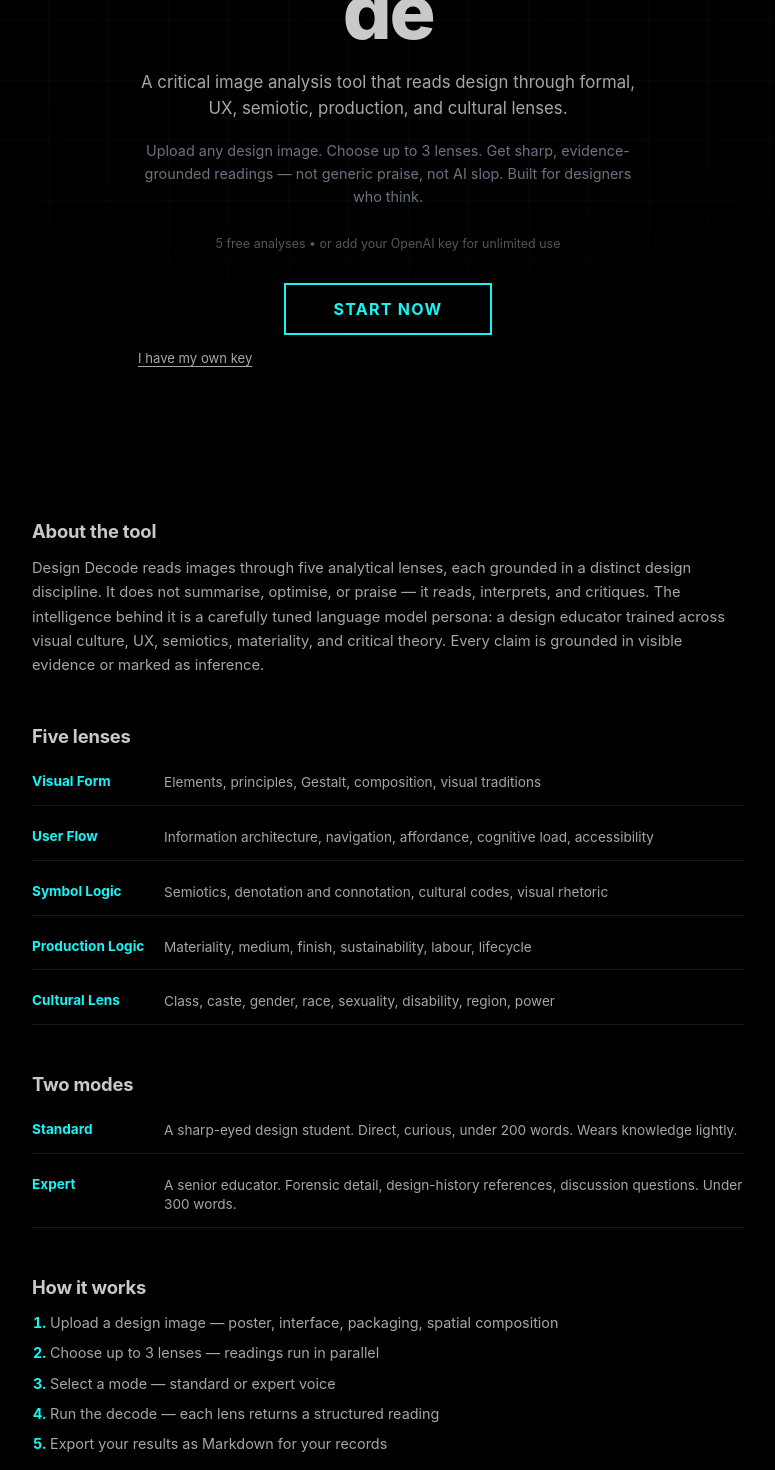
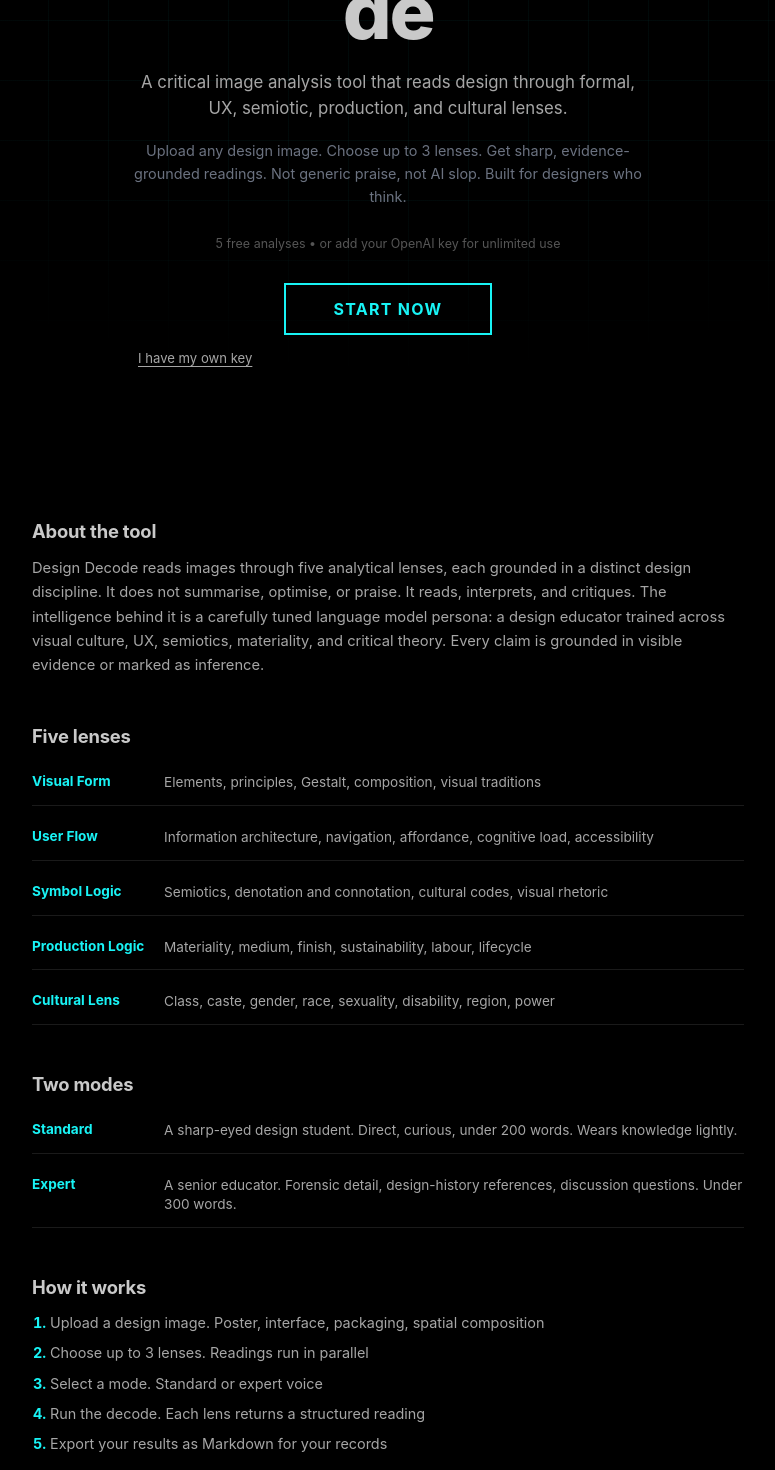
Before and after one commit to theblackyellowarrow/design-decode, a React (Vite) app: page / in a window 1280 px wide. Shown: the part 280-1750 px from the top of the page, without its empty margins (252-1027 px from the left). Built offline with nearby package versions, Linux system fonts and the light colour scheme.

Commit message:
Remove all em dashes from landing page copy

```diff
--- a/src/main.jsx
+++ b/src/main.jsx
@@ -190,7 +190,7 @@
             <p className="landing-eyebrow">dotai presents</p>
             <h1 className="landing-title">Design Dec<span className="landing-o">o</span>de</h1>
             <p className="landing-sub">A critical image analysis tool that reads design through formal, UX, semiotic, production, and cultural lenses.</p>
-            <p className="landing-desc">Upload any design image. Choose up to 3 lenses. Get sharp, evidence-grounded readings — not generic praise, not AI slop. Built for designers who think.</p>
+            <p className="landing-desc">Upload any design image. Choose up to 3 lenses. Get sharp, evidence-grounded readings. Not generic praise, not AI slop. Built for designers who think.</p>
             <p className="landing-meta">5 free analyses • or add your OpenAI key for unlimited use</p>
             <button type="button" className="landing-cta" onClick={() => setShowLanding(false)}>Start Now</button>
             <button type="button" className="landing-key-link" onClick={() => { setShowLanding(false); setShowKeyPrompt(true); }}>I have my own key</button>
@@ -200,7 +200,7 @@
         <section className="landing-about">
           <div className="landing-section">
             <h2>About the tool</h2>
-            <p>Design Decode reads images through five analytical lenses, each grounded in a distinct design discipline. It does not summarise, optimise, or praise — it reads, interprets, and critiques. The intelligence behind it is a carefully tuned language model persona: a design educator trained across visual culture, UX, semiotics, materiality, and critical theory. Every claim is grounded in visible evidence or marked as inference.</p>
+            <p>Design Decode reads images through five analytical lenses, each grounded in a distinct design discipline. It does not summarise, optimise, or praise. It reads, interprets, and critiques. The intelligence behind it is a carefully tuned language model persona: a design educator trained across visual culture, UX, semiotics, materiality, and critical theory. Every claim is grounded in visible evidence or marked as inference.</p>
           </div>
 
           <div className="landing-section">
@@ -225,10 +225,10 @@
           <div className="landing-section">
             <h2>How it works</h2>
             <ol className="steps-list">
-              <li>Upload a design image — poster, interface, packaging, spatial composition</li>
-              <li>Choose up to 3 lenses — readings run in parallel</li>
-              <li>Select a mode — standard or expert voice</li>
-              <li>Run the decode — each lens returns a structured reading</li>
+              <li>Upload a design image. Poster, interface, packaging, spatial composition</li>
+              <li>Choose up to 3 lenses. Readings run in parallel</li>
+              <li>Select a mode. Standard or expert voice</li>
+              <li>Run the decode. Each lens returns a structured reading</li>
               <li>Export your results as Markdown for your records</li>
             </ol>
           </div>
```
